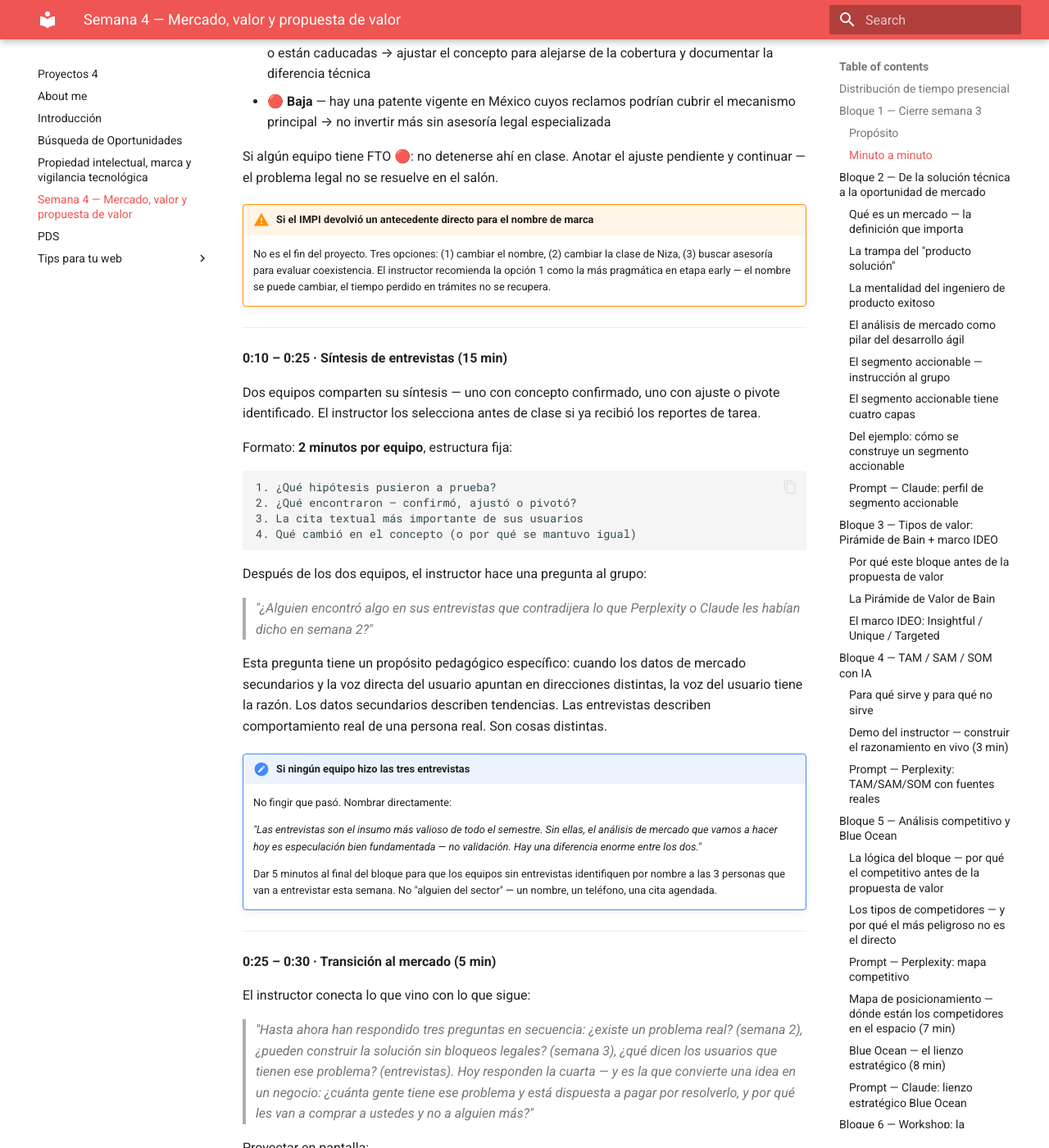
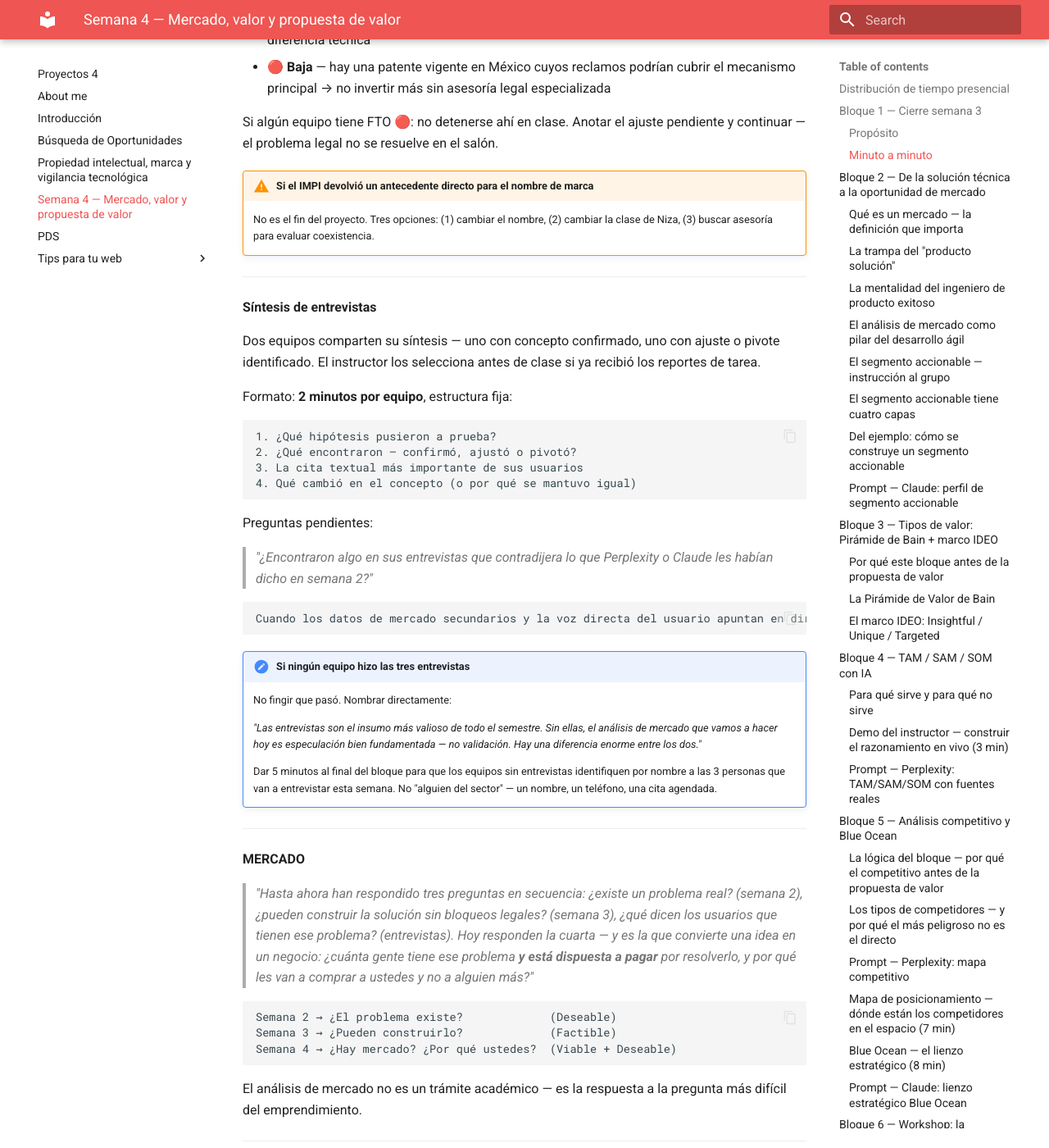
Before and after one commit to Aristarco/Proyectos4, an MkDocs documentation site: the page built from docs/semana4.md, in a window 1280 px wide and 1400 px high, scrolled down 1749 px. Shown: the whole window at 82% size. Built offline with MkDocs 1.6.1 and Material for MkDocs 9.7.7, drawn with Linux system fonts in a browser that asks for light colours; some of the changed text lies outside the part shown.

Commit message:
Update semana4.md

````diff
--- a/docs/semana4.md
+++ b/docs/semana4.md
@@ -19,12 +19,12 @@
 | | **Total** | | **120 min** |
 
 !!! tip "Hilo conductor de la sesión"
-    Cada bloque alimenta al siguiente. El segmento define para quién. La pirámide define qué tipos de valor existen. El TAM/SOM dice cuántos hay. El competitivo revela el hueco. El workshop construye la propuesta de valor que ocupa ese hueco.
+    Cada bloque alimenta al siguiente. El segmento define para quién. La pirámide define qué tipos de valor existen. El TAM/SOM dice cuántos hay. El competitivo revela el hueco. El taller construye la propuesta de valor que ocupa ese hueco.
 
 ---
 
 ## Bloque 1 — Cierre semana 3
-**Duración: 30 min · Min 0:00 – 0:30**
+**Duración: 30 min**
 
 ### Propósito
 
@@ -32,14 +32,12 @@
 
 ### Minuto a minuto
 
-**0:00 – 0:10 · Cierre de propiedad intelectual (10 min)**
+**Cierre de propiedad intelectual (10 min)**
 
-El instructor pide a cada equipo que comparta en **60 segundos exactos** dos cosas:
+Comparta en **60 segundos exactos** dos cosas:
 
 1. El nombre de marca elegido después de la búsqueda fonética en el IMPI — y si encontraron antecedente, cómo lo están resolviendo
 2. Su conclusión de **Freedom to Operate (FTO)**: el resultado de la vigilancia tecnológica — ¿pueden fabricar y vender su concepto en México sin infringir patentes vigentes?
-
-El instructor registra en pantalla una tabla simple:
 
 ```
 Equipo | Nombre elegido | FTO (🟢/🟡/🔴) | Ajuste pendiente
@@ -54,11 +52,11 @@
 Si algún equipo tiene FTO 🔴: no detenerse ahí en clase. Anotar el ajuste pendiente y continuar — el problema legal no se resuelve en el salón.
 
 !!! warning "Si el IMPI devolvió un antecedente directo para el nombre de marca"
-    No es el fin del proyecto. Tres opciones: (1) cambiar el nombre, (2) cambiar la clase de Niza, (3) buscar asesoría para evaluar coexistencia. El instructor recomienda la opción 1 como la más pragmática en etapa early — el nombre se puede cambiar, el tiempo perdido en trámites no se recupera.
+    No es el fin del proyecto. Tres opciones: (1) cambiar el nombre, (2) cambiar la clase de Niza, (3) buscar asesoría para evaluar coexistencia.
 
 ---
 
-**0:10 – 0:25 · Síntesis de entrevistas (15 min)**
+**Síntesis de entrevistas**
 
 Dos equipos comparten su síntesis — uno con concepto confirmado, uno con ajuste o pivote identificado. El instructor los selecciona antes de clase si ya recibió los reportes de tarea.
 
@@ -71,11 +69,11 @@
 4. Qué cambió en el concepto (o por qué se mantuvo igual)
 ```
 
-Después de los dos equipos, el instructor hace una pregunta al grupo:
+Preguntas pendientes:
 
-> *"¿Alguien encontró algo en sus entrevistas que contradijera lo que Perplexity o Claude les habían dicho en semana 2?"*
+> *"¿Encontraron algo en sus entrevistas que contradijera lo que Perplexity o Claude les habían dicho en semana 2?"*
 
-Esta pregunta tiene un propósito pedagógico específico: cuando los datos de mercado secundarios y la voz directa del usuario apuntan en direcciones distintas, la voz del usuario tiene la razón. Los datos secundarios describen tendencias. Las entrevistas describen comportamiento real de una persona real. Son cosas distintas.
+    Cuando los datos de mercado secundarios y la voz directa del usuario apuntan en direcciones distintas, la voz del usuario tiene la razón. Los datos secundarios describen tendencias. Las entrevistas describen comportamiento real de una persona real. Son cosas distintas.
 
 !!! note "Si ningún equipo hizo las tres entrevistas"
     No fingir que pasó. Nombrar directamente:
@@ -86,13 +84,12 @@
 
 ---
 
-**0:25 – 0:30 · Transición al mercado (5 min)**
+**MERCADO**
 
-El instructor conecta lo que vino con lo que sigue:
 
-> *"Hasta ahora han respondido tres preguntas en secuencia: ¿existe un problema real? (semana 2), ¿pueden construir la solución sin bloqueos legales? (semana 3), ¿qué dicen los usuarios que tienen ese problema? (entrevistas). Hoy responden la cuarta — y es la que convierte una idea en un negocio: ¿cuánta gente tiene ese problema y está dispuesta a pagar por resolverlo, y por qué les van a comprar a ustedes y no a alguien más?"*
+> *"Hasta ahora han respondido tres preguntas en secuencia: ¿existe un problema real? (semana 2), ¿pueden construir la solución sin bloqueos legales? (semana 3), ¿qué dicen los usuarios que tienen ese problema? (entrevistas). Hoy responden la cuarta — y es la que convierte una idea en un negocio: ¿cuánta gente tiene ese problema **y está dispuesta a pagar** por resolverlo, y por qué les van a comprar a ustedes y no a alguien más?"*
 
-Proyectar en pantalla:
+
 
 ```
 Semana 2 → ¿El problema existe?             (Deseable)
@@ -100,16 +97,15 @@
 Semana 4 → ¿Hay mercado? ¿Por qué ustedes?  (Viable + Deseable)
 ```
 
-La transición establece que el análisis de mercado no es un trámite académico — es la respuesta a la pregunta más difícil del emprendimiento.
+El análisis de mercado no es un trámite académico — es la respuesta a la pregunta más difícil del emprendimiento.
 
 ---
 
 ## Bloque 2 — De la solución técnica a la oportunidad de mercado
-**Duración: 15 min · Min 0:30 – 0:45**
+**Duración: 15 min**
 
 ### Qué es un mercado — la definición que importa
 
-El instructor abre con Kotler antes de hablar de segmentos:
 
 > *"Philip Kotler define el mercado como el conjunto de compradores reales y potenciales de un producto o servicio. Esos compradores comparten una necesidad o deseo que puede satisfacerse mediante una relación de intercambio."*
 
````
Also changed, not shown: other parts of docs/semana4.md (+1 -1 lines).
